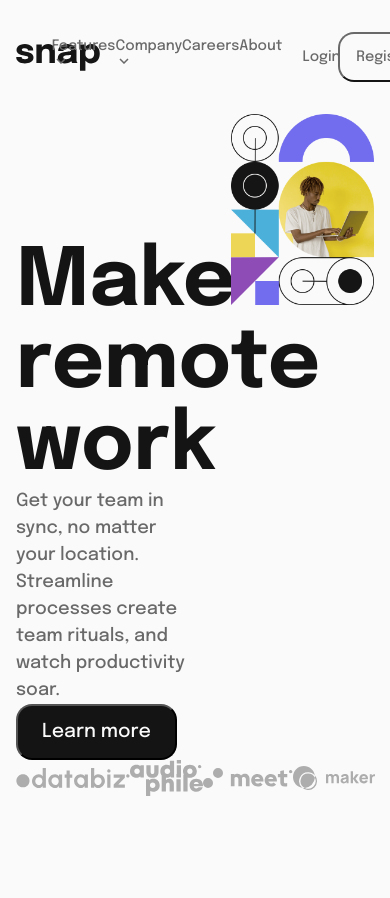
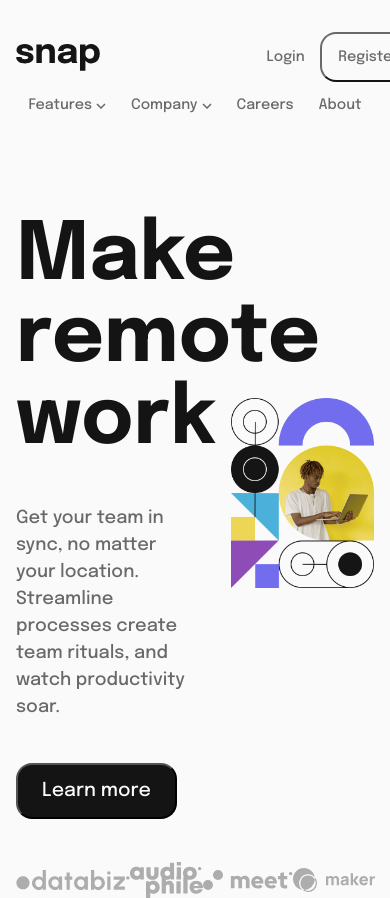
Before and after one commit to talhaejaz07/fm-dropdown-navigation, a React (Create React App) app: page / in a window 390 px wide. Shown: the top 898 px of the page. Before the commit the page ends 844 px from the top, so only its background shows below. Built offline with nearby package versions, Linux system fonts and the light colour scheme.

Commit message:
desktop complete

```diff
--- a/src/components/Header/Header.jsx
+++ b/src/components/Header/Header.jsx
@@ -67,7 +67,7 @@ export const Header = () => {
         <li className="header-link">About</li>
       </ul>
 
-      <li className="header-link">Login</li>
+      <li className="header-link login">Login</li>
 
       <button className="header-button">Register</button>
     </header>
--- a/src/components/Header/HeaderStyles.css
+++ b/src/components/Header/HeaderStyles.css
@@ -97,3 +97,39 @@ li {
   border-color: var(--dark-clr);
   color: var(--dark-clr);
 }
+
+@media only screen and (max-width: 66rem) {
+  .header-link-list {
+    margin-right: 30%;
+  }
+}
+
+@media only screen and (max-width: 52rem) {
+  .header-link-list {
+    margin-right: 15%;
+  }
+}
+
+@media only screen and (max-width: 50rem) {
+  .header-grid {
+    display: grid;
+    grid-template-columns: 70% 15% 15%;
+    row-gap: 1rem;
+  }
+
+  .header-link-list {
+    grid-column: 1/4;
+    grid-row: 2/3;
+    margin-right: 0%;
+  }
+
+  .login {
+    grid-column: 2/3;
+    grid-row: 1/2;
+  }
+
+  .header-button {
+    grid-column: 3/4;
+    grid-row: 1/2;
+  }
+}
--- a/src/components/Hero/HeroStyles.css
+++ b/src/components/Hero/HeroStyles.css
@@ -7,6 +7,8 @@
 .hero-grid {
   display: grid;
   grid-template-columns: 60% 40%;
+
+  align-items: center;
 }
 
 .hero-description {
@@ -15,6 +17,7 @@
   display: flex;
   flex-direction: column;
   justify-content: space-between;
+  height: 100%;
 }
 
 h1 {
```
